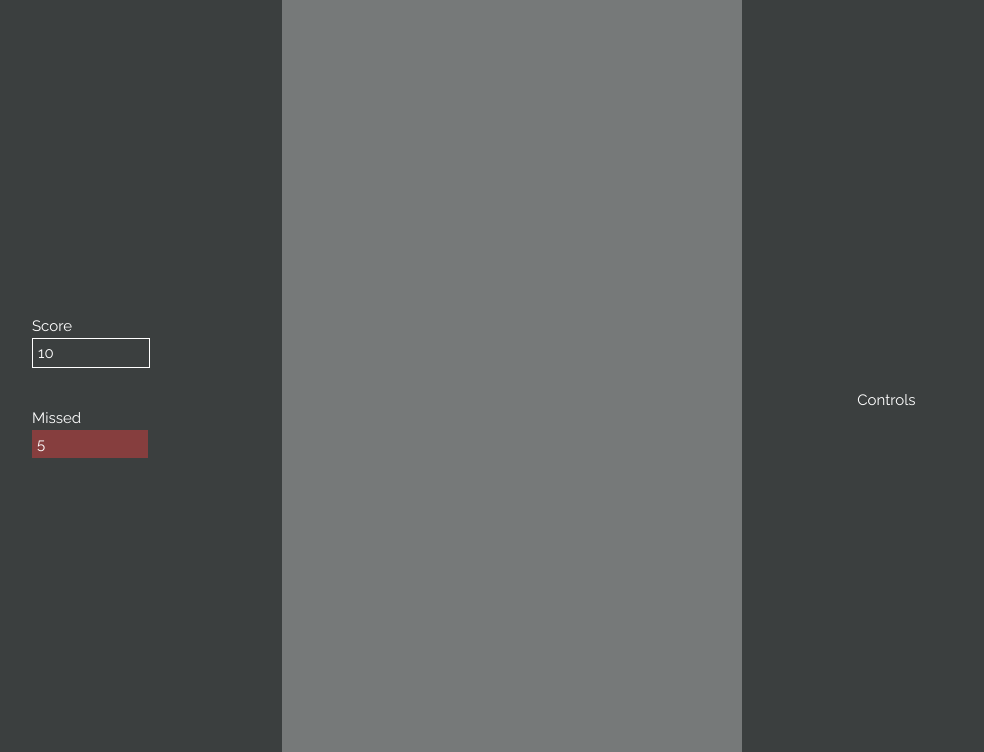
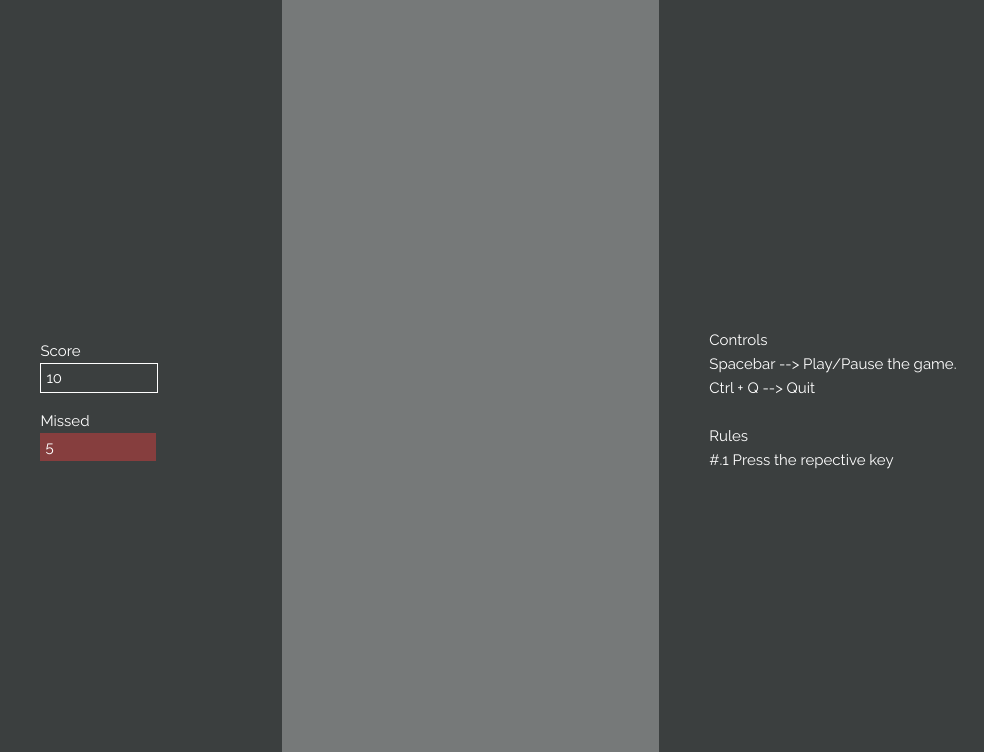
Before and after one commit to ayushgw/string-rush, a website built with webpack: page src/index.html in a window 1280 px wide. Shown: the top 752 px of the page, without its empty margins (128-1112 px from the left). Built offline with nearby package versions, Linux system fonts and the light colour scheme.

Commit message:
controls and rules UI setup

```diff
--- a/src/index.css
+++ b/src/index.css
@@ -30,12 +30,11 @@ body {
   display: flex;
   flex-direction: column;
   justify-content: center;
-  align-items: center;
+  align-items: flex-start;
 }
 .score_container {
   width: 100%;
-  height: 10%;
-  margin: 3%;
+  margin: 4%;
   display: inline-block;
 }
 .score_block {
@@ -49,6 +48,14 @@ body {
   background-color: rgba(247, 61, 61, 0.4);
   padding: 2px 5px;
 }
+.controls_container {
+  width: 100%;
+  margin: 4%;
+}
+.rules_container {
+  width: 100%;
+  margin: 4%;
+}
 .obj {
   width: 2.4rem;
   height: 2.4rem;
--- a/src/index.html
+++ b/src/index.html
@@ -24,20 +24,28 @@
           <div class="score_block" id="missed">5</div>
         </div>
       </div>
-      <div class="six columns" id="game_container">
+      <div class="five columns" id="game_container">
         <div id="gamefloor"></div>
         <div class="row functions">
           <button class="function_buttons" id="start_button"><i class="mdi mdi-24px mdi-play-circle-outline"></i></button>
-        	<button class="function_buttons" id="stop_button"><i class="mdi mdi-24px mdi-pause-circle-outline"></i></button>
-        	<button class="function_buttons" id="reset_button"><i class="mdi mdi-24px mdi-stop-circle-outline"></i></button>
+          <button class="function_buttons" id="stop_button"><i class="mdi mdi-24px mdi-pause-circle-outline"></i></button>
+          <button class="function_buttons" id="reset_button"><i class="mdi mdi-24px mdi-stop-circle-outline"></i></button>
         </div>
       </div>
-      <div class="three columns plank">
-        <div>Controls</div>
+      <div class="four columns plank">
+        <div class="controls_container">
+          <div>Controls</div>
+          <div>Spacebar --> Play/Pause the game.</div>
+          <div>Ctrl + Q --> Quit</div>
+        </div>
+        <div class="rules_container">
+          <div>Rules</div>
+          <div>#.1 Press the repective key</div>
+        </div>
       </div>
     </div>
   </div>
 
-<!-- End Document –––––––––––––––––––––––––––––––––––––––––––––––––– -->
+  <!-- End Document –––––––––––––––––––––––––––––––––––––––––––––––––– -->
 </body>
 </html>
```
